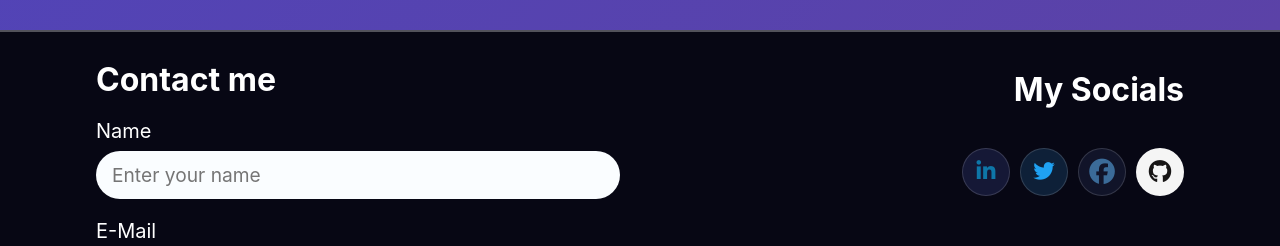
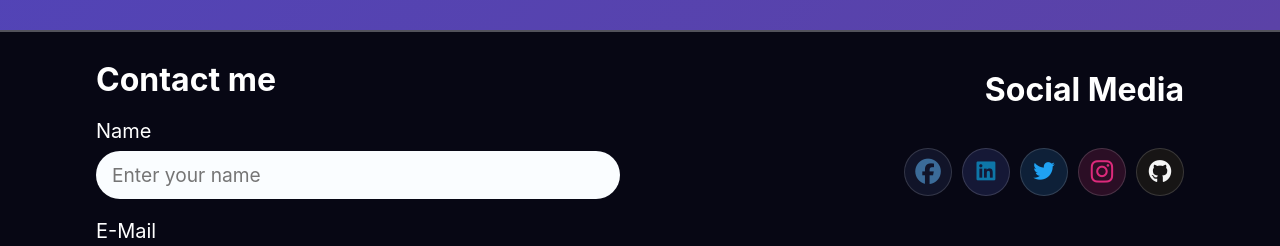
Before and after one commit to LendiDev/portfolio-website-v1, a React (Create React App) app: page / in a window 1280 px wide. Shown: the part 2530-2776 px from the top of the page. Built offline with nearby package versions, Linux system fonts and the light colour scheme.

Commit message:
fix send button, add instagram social button

```diff
--- a/src/App.css
+++ b/src/App.css
@@ -55,7 +55,7 @@ li {
   display: flex;
   justify-content: center;
   align-items: center;
-
+  gap: 10px;
   cursor: pointer;
   padding: var(--space-2) var(--space-3);
   border-radius: 100px;
--- a/src/components/Socials/index.js
+++ b/src/components/Socials/index.js
@@ -4,7 +4,14 @@ import "./Socials.css";
 const Socials = (props) => {
   const buttons = [
     {
-      iconName: "fa-brands fa-linkedin-in",
+      iconName: "fa-brands fa-facebook",
+      iconSize: "1.6rem",
+      iconColor: "#3B6B98",
+      backgroundColor: "#111429",
+      link: "https://facebook.com",
+    },
+    {
+      iconName: "fa-brands fa-linkedin",
       iconSize: "1.35rem",
       iconColor: "#0e76a8",
       backgroundColor: "#151836",
@@ -18,24 +25,24 @@ const Socials = (props) => {
       link: "https://twitter.com",
     },
     {
-      iconName: "fa-brands fa-facebook",
+      iconName: "fa-brands fa-instagram",
       iconSize: "1.6rem",
-      iconColor: "#3B6B98",
-      backgroundColor: "#111429",
-      link: "https://facebook.com",
+      iconColor: "#DC2A7B",
+      backgroundColor: "#2B0E25",
+      link: "https://instagram.com",
     },
     {
       iconName: "fa-brands fa-github",
       iconSize: "1.45rem",
-      iconColor: "#171515",
-      backgroundColor: "#F5F5F5",
+      iconColor: "#F5F5F5",
+      backgroundColor: "#171515",
       link: "https://github.com",
     },
   ];
 
   return (
     <div className="socials">
-      <h2>My Socials</h2>
+      <h2>Social Media</h2>
       <ul className="socials-list">
         {buttons.map((button, index) => (
           <li key={"social-item" + index}>
```
